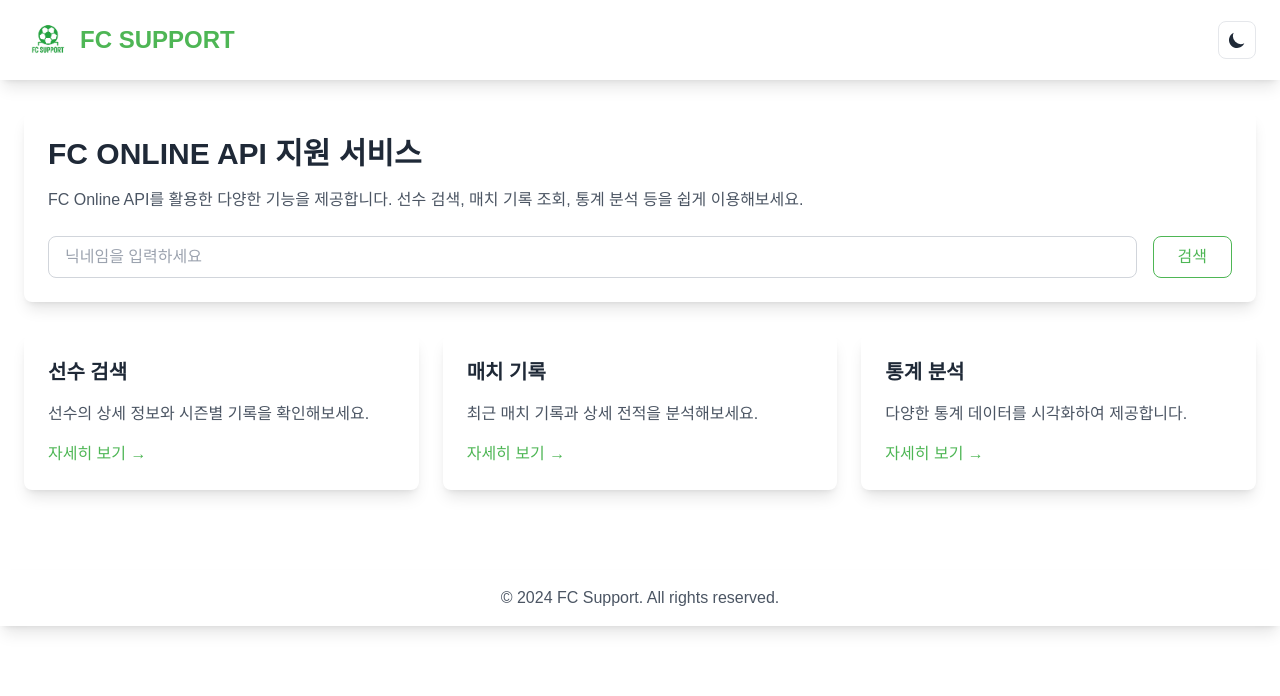
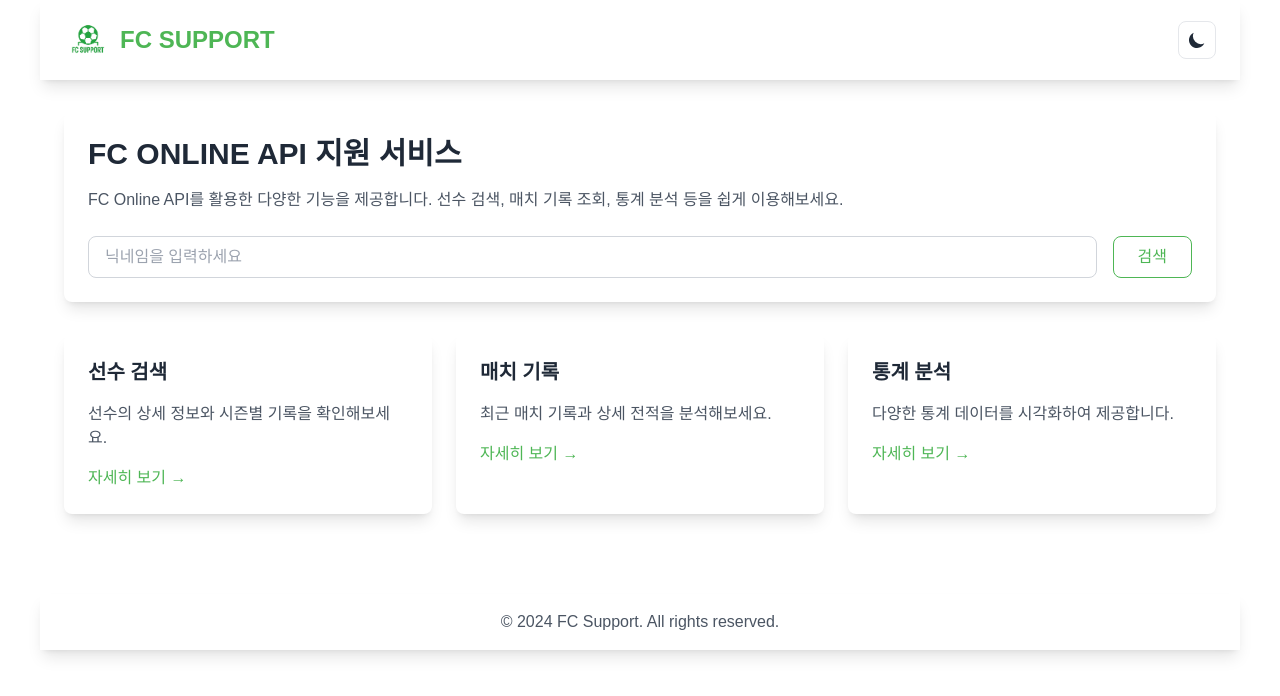
Before and after one commit to KinngH0/fc-support, a Flask app: page / in a window 1280 px wide. Shown: the top 696 px of the page. Run offline with Flask 3, Linux system fonts and the light colour scheme; some libraries are stand-ins or nearby versions.

Commit message:
style: 페이지 좌우 여백 증가

```diff
--- a/templates/index.html
+++ b/templates/index.html
@@ -34,7 +34,7 @@
     <script src="https://cdn.jsdelivr.net/npm/heroicons@2.0.18/24/outline/index.min.js"></script>
 </head>
 <body class="bg-white dark:bg-[#1E1E1E] transition-colors duration-200">
-    <div class="max-w-[1600px] mx-auto">
+    <div class="max-w-[1200px] mx-auto">
         <nav class="bg-white dark:bg-[#111827] shadow-lg relative">
             <div class="container mx-auto px-6 py-4">
                 <div class="flex items-center">
```
